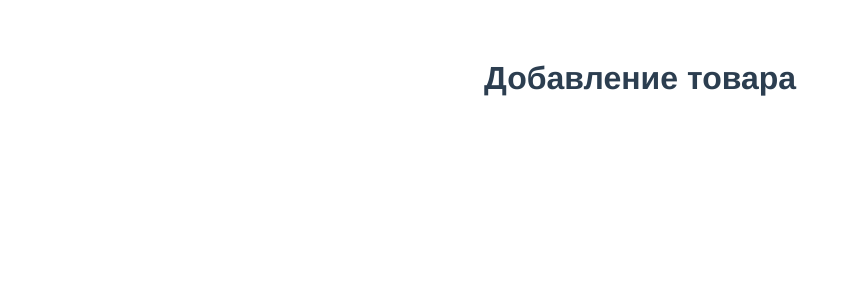
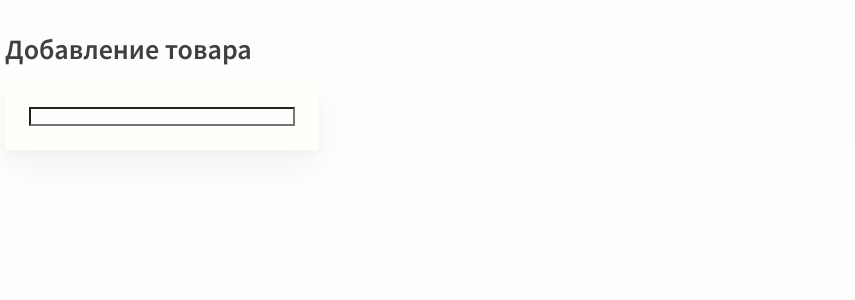
Before and after one commit to EgorTrunov/idaproject_test, a Vue app: page / in a window 1280 px wide. Shown: the top 300 px of the page, without its empty margins (0-855 px from the left). Built offline with nearby package versions, Linux system fonts and the light colour scheme.

Commit message:
start layout

```diff
--- a/package.json
+++ b/package.json
@@ -36,7 +36,9 @@
         "parserOptions": {
             "parser": "babel-eslint"
         },
-    "rules": {}
+        "rules": {
+            "max-len": "off"
+        }
     },
     "browserslist": [
         "> 1%",
--- a/public/index.html
+++ b/public/index.html
@@ -1,17 +1,20 @@
 <!DOCTYPE html>
-<html lang="">
-  <head>
+<html lang="ru">
+
+<head>
     <meta charset="utf-8">
     <meta http-equiv="X-UA-Compatible" content="IE=edge">
     <meta name="viewport" content="width=device-width,initial-scale=1.0">
-    <link rel="icon" href="<%= BASE_URL %>favicon.ico">
-    <title><%= htmlWebpackPlugin.options.title %></title>
-  </head>
-  <body>
-    <noscript>
-      <strong>We're sorry but <%= htmlWebpackPlugin.options.title %> doesn't work properly without JavaScript enabled. Please enable it to continue.</strong>
-    </noscript>
+    <link rel="preconnect" href="https://fonts.googleapis.com">
+    <link rel="preconnect" href="https://fonts.gstatic.com" crossorigin>
+    <link href="https://fonts.googleapis.com/css2?family=Inter:wght@600&family=Source+Sans+Pro:wght@400;600&display=swap" rel="stylesheet">
+    <link rel="icon" href="https://idaproject.com/wp-content/uploads/2019/10/cropped-rect-192x192.png" sizes="192x192">
+    <link rel="icon" href="https://idaproject.com/wp-content/uploads/2019/10/cropped-rect-32x32.png" sizes="32x32">
+    <title>Тестовое задание для ideproject</title>
+</head>
+
+<body>
     <div id="app"></div>
-    <!-- built files will be auto injected -->
-  </body>
+</body>
+
 </html>
--- a/src/App.vue
+++ b/src/App.vue
@@ -1,7 +1,6 @@
 <template>
-  <div>
-    <h1>Добавление товара</h1>
-    <ProductList />
+  <div class="container">
+      <ProductList />
   </div>
 </template>
 
@@ -17,12 +16,28 @@ export default {
 </script>
 
 <style lang="scss">
-#app {
-  font-family: Avenir, Helvetica, Arial, sans-serif;
-  -webkit-font-smoothing: antialiased;
-  -moz-osx-font-smoothing: grayscale;
-  text-align: center;
-  color: #2c3e50;
-  margin-top: 60px;
+  $bg-color: #fffefb80;
+  $text-color: #3f3f3f;
+
+* {
+  box-sizing: border-box;
+  margin: 0;
+  padding: 0;
+  font: {
+    family: 'Source Sans Pro', sans-serif;
+    size: 12px;
+    weight: 400;
+  }
+  color: $text-color;
+  background: $bg-color;
+}
+
+.container {
+  max-width: 1360px;
+  margin: 0 auto;
+  padding: 32px 5px 0;
+  display: grid;
+  grid-template-columns: 4fr 12fr;
+  gap: 16px;
 }
 </style>
--- a/src/components/ProductList.vue
+++ b/src/components/ProductList.vue
@@ -1,6 +1,11 @@
 <template>
-  <div class="hello">
-
+  <div class="">
+    <h1 class="title">Добавление товара</h1>
+    <form class="form">
+      <label for="name">
+        <input class="form__input" type="text" name="name">
+      </label>
+    </form>
   </div>
 </template>
 
@@ -11,5 +16,34 @@ export default {
 </script>
 
 <style scoped lang="scss">
+$bg-color: #fffefb;
+$text-color: #3f3f3f;
+$important-color: #ff8484;
+$disabled-color: #eeeeee;
+$bx-shodow: 0px 20px 30px rgba(0, 0, 0, 0.04), 0px 6px 10px rgba(0, 0, 0, 0.02);
 
+.title {
+  font: {
+    weight: 600;
+    size: 28px;
+  }
+  line-height: 35px;
+  margin-bottom: 16px;
+}
+
+%input {
+  width: 100%;
+}
+
+.form {
+  padding: 24px;
+  border-radius: 4px;
+  background: $bg-color;
+  box-shadow: $bx-shodow;
+  max-width: 320px;
+  .form__input {
+    @extend %input;
+  }
+
+}
 </style>
```
Also changed, not shown: 2 other files (tests, documents, lock files or other folders). Lines whose indentation alone changed are shown as unchanged.
